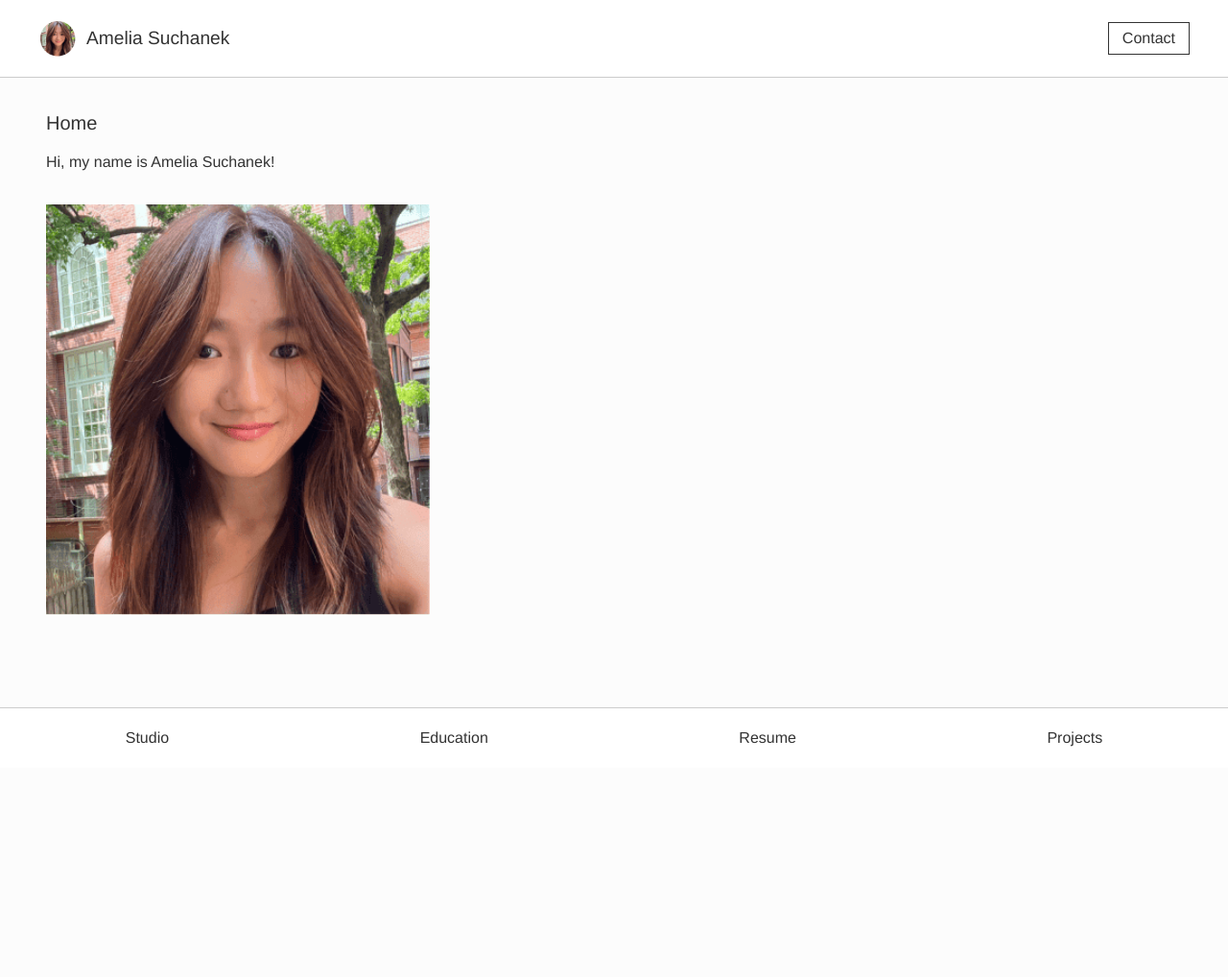
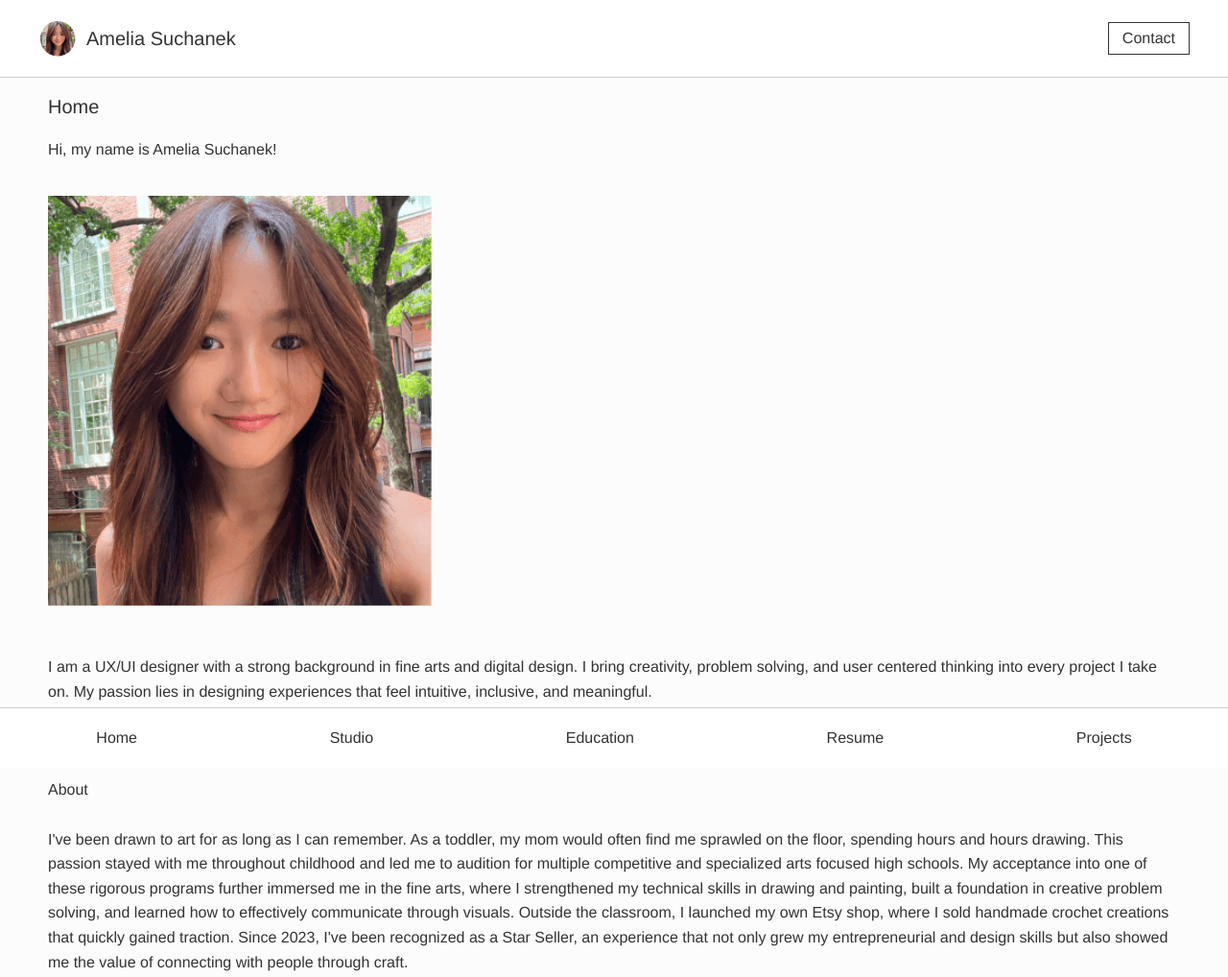
Before and after one commit to ays37-prog/idm221-ays37, a plain HTML site: page index.html in a window 1280 px wide. Shown: the whole page at 96% size. Drawn offline with Linux system fonts and the light colour scheme.

Commit message:
Unify units, education content, limit manual repetition in html files, fix tab links
Unified all units into pixels instead of inches, fixed tab click browser issues with page not found, added paragraph indents to break up text, added in education content without images though.

```diff
--- a/index.html
+++ b/index.html
@@ -18,17 +18,13 @@
 <body>
   <!-- TOP NAVIGATION BAR -->
   <header class="top-nav">
-    <!-- The navigation bar is set as a page header and will be seen on screen at all times -->
   <div class="logo-section">
-      <!-- My profile picture is paired wwith my name so they're seen together -->
     <img src="Images/MeCompressed.png" alt="Profile photo of Amelia Suchanek" class="profile-pic">
-      <!-- Inserted my profile picture -->
     <a href="index.html" class="logo">Amelia Suchanek</a>
-      <!-- When my name is clicked you will be taken to the home page -->
   </div>
   <a href="#contact" class="contact-button">Contact</a>
-    <!-- "Contact" is linked to the contact section -->
 </header>
+
 
 
 
@@ -43,6 +39,21 @@
 
       <!-- MY BIG PROFIL IMAGE -->
        <img src="images/MyBigProfilePictureCompressed.png" alt="Amelia Suchanek's Profile Picture" class="main-photo">
+       <p>I am a UX/UI designer with a strong background in fine arts and digital design. I bring creativity, problem solving,
+        and user centered thinking into every project I take on. My passion lies in designing experiences that feel intuitive, inclusive, and meaningful.
+        <br><br>
+        I am currently pursuing a B.S. in User Experience & Interaction Design at Drexel University
+<br><br>
+        About
+        <br><br>
+        I've been drawn to art for as long as I can remember. As a toddler, my mom would often find me sprawled on the floor, spending hours and hours drawing.
+        This passion stayed with me throughout childhood and led me to audition for multiple competitive and specialized arts focused high schools.
+        My acceptance into one of these rigorous programs further immersed me in the fine arts, where I strengthened my technical skills in drawing and painting,
+        built a foundation in creative problem solving, and learned how to effectively communicate through visuals.
+Outside the classroom, I launched my own Etsy shop, where I sold handmade crochet creations that quickly gained traction. Since 2023, I've been recognized as a
+Star Seller, an experience that not only grew my entrepreneurial and design skills but also showed me the value of connecting with people through craft.
+
+</p>
     </section>
   </main>
 
@@ -50,16 +61,13 @@
 
   <!-- BOTTOM NAVIGATION -->
   <footer class="bottom-nav">
-    <!-- Navigation bar set as page header and will be seen on screen at all times -->
-    <a href="#studio">Studio</a>
-    <!-- "Studio" linked to  Studio section -->
-    <a href="#education">Education</a>
-    <!-- "Education" linked to Education section -->
-    <a href="#resume">Resume</a>
-    <!-- "Resume" linked to  Resume section -->
-    <a href="#projects">Projects</a>
-    <!-- "Projects" linked to Projects section -->
+  <a href="index.html">Home</a>
+  <a href="studio.html">Studio</a>
+  <a href="education.html">Education</a>
+  <a href="resume.html">Resume</a>
+  <a href="projects.html">Projects</a>
 </footer>
+
 
 </body>
 </html>
--- a/style.css
+++ b/style.css
@@ -1,132 +1,131 @@
-/* GENERAL PAGE SETUP */
-body {
-  margin: 0; /* Set default margin space */
-  font-family: 'Helvetica Neue'; /* Set all text fonts */
-  background-color: #FCFCFC;
-  font-size: 16px;  /* default paragraph size */
-  color: #333; /* Set default text color */
-  display: flex; /* Enables choosable composition of header, main, and footer */
-  flex-direction: column; /* Stack header, main, and footer vertically from top to bottom */
-  min-height: 100vh; /* Makes page take up full height and width of browser screen*/
+/* ---------------------- NORMALIZE BASE STYLES ---------------------- */
+* {
+  margin: 0;
+  padding: 0;
+  box-sizing: border-box;
 }
 
-
-
-/* TOP NAVIGATION BAR */
-.top-nav {
-  display: flex; /* Logo on the left and contact button on the right) */
-  justify-content: space-between; /* Maximum space between Amelia Suchanek and Conact */
-  align-items: center; /* Vertically center Amelia Suchanek and Contact button */
-  padding: 20px 40px; /* Set margin space inside top navigation bar: 20px for top/bottom and 40px for left/right */
-  border-bottom: 1px solid #ccc; /* Thin line to separate Navigation bar */
-  background-color: white; /* Set background color for Navigation Bar */
-  position: fixed; /* Keeps top navigation bar there even when scrolling */
-  top: 0; /* Sets the bar at the top of the browser */
-  width: 100%; /* Bar reaches the full width of the browser */
-  box-sizing: border-box; /* Margins and padding is included in the width of the igation bar */
+html {
+  scroll-behavior: smooth;
 }
 
+body {
+  font-family: 'Helvetica Neue', Arial, sans-serif;
+  font-size: 16px;
+  color: #333;
+  background-color: #FCFCFC;
+  display: flex;
+  flex-direction: column;
+  min-height: 100vh;
+}
 
-/* MY SMALL PROFILE PICTURE AND "AMELIA SUCHANEK" */
+/* Global text spacing */
+h1, h2, h3 {
+  font-weight: 500;
+  margin-bottom: 15px;
+}
+
+p {
+  line-height: 1.6;
+  margin-bottom: 20px;
+  font-weight: 400;
+}
+
+/* ---------------------- TOP NAVIGATION BAR ---------------------- */
+.top-nav {
+  display: flex;
+  justify-content: space-between;
+  align-items: center;
+  padding: 20px 40px;
+  border-bottom: 1px solid #ccc;
+  background-color: white;
+  position: fixed;
+  top: 0;
+  width: 100%;
+  box-sizing: border-box;
+  z-index: 1000;
+}
+
 .logo-section {
-  display: flex; /* Positions profile image and name in a row */
-  align-items: center; /* Vertically centers my profile picture and Amelia Suchanek */
-  gap: 10px; /* Set the space between my profile picture and Amelia Suchanek */
+  display: flex;
+  align-items: center;
+  gap: 10px;
 }
 
 .profile-pic {
-  width: 40px; /* Set the width of profile picture */
-  height: 40px; /* Set the height of the profile */
-  border-radius: 50%; /* Makes my profile picture circular instead of square */
-  object-fit: cover; /* Resizes and crops my profile picture so it fits in the circle */
+  width: 40px;
+  height: 40px;
+  border-radius: 50%;
+  object-fit: cover;
 }
 
-/* TOP LEFT "AMELIA SUCHANEK" */
 .logo {
-  text-decoration: none; /* Removes link underline */
-  font-weight: 400; /* Set text boldness */
-  font-size: 1.2rem; /* Set text size */
-  color: #333; /* Set text color */
+  text-decoration: none;
+  font-weight: 400;
+  font-size: 20px;
+  color: #333;
 }
 
-
-
-/* RECTANGLE CONTACT BUTTON */
+/* Contact Button */
 .contact-button {
-  border: 1px solid #333; /* Adds a border around contact */
-  padding: 7px 14px; /* Adds margin inside the boarder: 7px for the top/bottom and 14px for the left/right */
-  border-radius: 0px; /* Sets corners sharp instead of curved */
-  text-decoration: none; /* Romoves link underline */
-  color: #333; /* Sets font color */
-  transition: all 0.5s ease; /* Button darkens when cursor hovers over it */
+  border: 1px solid #333;
+  padding: 7px 14px;
+  border-radius: 0;
+  text-decoration: none;
+  color: #333;
+  transition: all 0.5s ease;
 }
 
 .contact-button:hover {
-  background-color: #192E4A; /* Fill color changes when cursor is hovered */
-  color: white; /* Text folor changes to white for contrast when cursor is hovered */
+  background-color: #192E4A;
+  color: white;
 }
 
-
-
-/* MAIN CONTENT */
+/* ---------------------- MAIN CONTENT ---------------------- */
 main {
-  flex: 1; /* Main section takes up space from top navigation to bottom navigation */
-  padding-top: 100px; /* Margin at the top so navigation bar doesn't cover main content */
-  padding-left: .5in; /* Margin on the left edge so text isn't touching the browser wall */
-  padding-bottom: 80px; /* Margin at the bottom so navigation bar doesn't cover main content */
-  text-align: left; /* Align text to the left */
+  flex: 1;
+  padding-top: 100px;
+  padding-left: 50px;
+  padding-right: 50px;
+  padding-bottom: 100px;
+  text-align: left;
 }
 
-/* THE HOME PAGE HEADING */
+/* Home Heading */
 .home h1 {
-  font-size: 20px;      /* Makes it smaller than the default h1 */
-  font-weight: 500;     /* Makes it less bold (400 = normal, 700 = full bold) */
-  margin-bottom: 20px;  /* Adds space below the heading */
+  font-size: 20px;
+  margin-bottom: 20px;
 }
 
-
-/* MY BIG PROFILE PICTURE IN HOME */
+/* Main Profile Photo */
 .main-photo {
-  display: block; /* Makes the image act like a block so text goes around it */
-  margin: 35px 0 350px 0; /* Adds pixels around the image */
-  width: 400px; /* Set the width of profile image (scales height too) */
-  border-radius: 0; /* Set corner roundness (currently square and sharp) */
-  object-fit: cover; /* If you zoom in and zoom out, the image image crops evenly instead of stretching or squishing */
+  display: block;
+  margin: 35px 0 50px 0;
+  width: 400px;
+  border-radius: 0;
+  object-fit: cover;
 }
 
-
-
-/* BOTTOM NAVIGATION BAR ONLY BAR */
+/* ---------------------- BOTTOM NAVIGATION ---------------------- */
 .bottom-nav {
-  display: flex; /* All link tabs aligned in a row */
-  justify-content: space-around; /* Spacing between each link tab is equal */
-  align-items: center; /* Center link tabs vertically in bar */
-  border-top: 1px solid #ccc; /* Showcase a thin line above navigation bar */
-  background-color: white; /* Set background color */
-  padding: 22px 0; /* Set height of navigation bar 22px for the top/bottom nad zero for the left/right */
-  position: fixed; /* Bar stays at the bottom even shen scrolling and zooming */
-  bottom: 0; /* Bar sticks to the bottom of the browser at all times */
-  width: 100%; /* Bar stretches the full width of the browser span */
+  display: flex;
+  justify-content: space-around;
+  align-items: center;
+  border-top: 1px solid #ccc;
+  background-color: white;
+  padding: 22px 0;
+  position: fixed;
+  bottom: 0;
+  width: 100%;
 }
 
-
-
-/* BOTTOM NAVIGATION LINKS ONLY THE WORDS*/
 .bottom-nav a {
-  text-decoration: none; /* No underline under tab links */
-  font-family: 'Helvetica Neue'; /* Set all text fonts */
-  color: #333; /* Set text color */
-  font-weight: 400; /* Set boldness */
-  transition: color 0.3s ease; /* Change text color when cursor hovered */
+  text-decoration: none;
+  color: #333;
+  font-weight: 400;
+  transition: color 0.3s ease;
 }
 
 .bottom-nav a:hover {
-  color: #192E4A; /* Text turns different color when cursor is hovered */
+  color: #192E4A;
 }
-
-
-
-/* SMOOTH SCROLLING */
-html {
-  scroll-behavior: smooth; /* Scrolling between link tabs is slowed instead of instantatious */
-}
```
Also changed, not shown: education.html (+52 -0 lines). Lines whose indentation alone changed are shown as unchanged.
